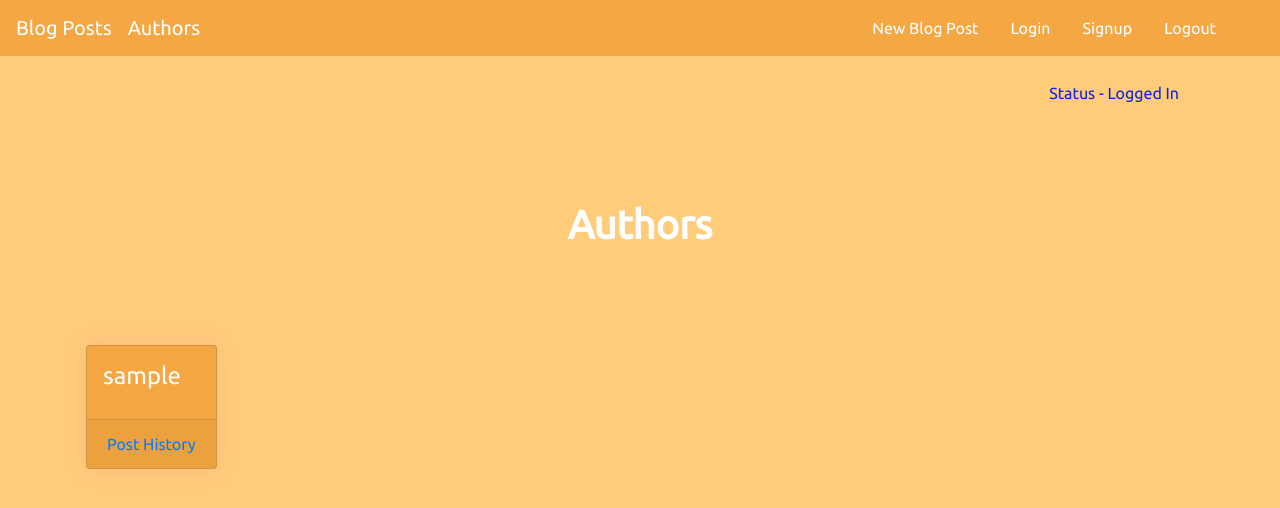
After one commit to j-mccool/blogz, a Flask app: page / in a window 1280 px wide. The commit adds this page. Shown: the top 508 px of the page. Run offline with Flask 2, Linux system fonts and the light colour scheme; the visitor is signed in with stand-in values (Sample User, id 1); data comes from the database, SQL or seed files in the repository; some libraries are stand-ins or nearby versions.

Commit message:
updated to include index.html; functionality works to display all authors and click author to display all posts

```diff
--- a/main.py
+++ b/main.py
@@ -61,6 +61,18 @@ def require_log():
     if not ('username' in session or request.endpoint in allowed_routes):
         flash("Please log in first!", 'error')
         return redirect('/login')
+
+#new index route to act as homepage, listing all usernames
+@app.route('/')
+def index():
+    users = User.query.all()
+    user_id = request.args.get('user')
+    if not user_id:
+        return render_template('index.html', users = users)
+    else:
+        user = User.query.get(user_id)
+        user_posts = Blog.query.filter_by(owner_id=user).order_by(Blog.post_date.desc()).all()
+        return render_template('blog.html', posts=user_posts)
 
 #main route that should display all posts: most recent first
 @app.route('/blog')
--- a/templates/base.html
+++ b/templates/base.html
@@ -10,7 +10,8 @@
 </head>
 
 <nav class="navbar navbar-expand-lg fixed-top ">
-    <a class="navbar-brand" href="/blog">Home</a>
+    <a class="navbar-brand" href="/blog">Blog Posts</a>
+    <a class="navbar-brand" href="/">Authors</a>
     <button class="navbar-toggler" type="button" data-toggle="collapse" data-target="#navbarSupportedContent" aria-controls="navbarSupportedContent"
         aria-expanded="false" aria-label="Toggle navigation">
         <span class="navbar-toggler-icon"></span>
@@ -44,7 +45,7 @@
                         {% if messages %}
                         <ul>
                             {% for category, message in messages %}
-                            <li class="{{cagetory}}">{{ message }}</li>
+                            <li class="{{ cagetory }}">{{ message }}</li>
                             {% endfor %}
                         </ul>
                         {% endif %}
--- a/templates/entry.html
+++ b/templates/entry.html
@@ -12,6 +12,9 @@
             {{line}}<br>
             {% endfor %}
             </p>
+            <p>
+                Written by "blank for now!"
+            </p>
         </div>
     </div>
 </div>
--- /dev/null
+++ b/templates/index.html
@@ -0,0 +1,24 @@
+{% extends "base.html" %}
+{% block content%}
+
+<div class="container">
+    <div class="blog">
+        <h1 class="text-center">Authors</h1>
+        <div class="row">
+        {% for user in users %}
+                {% set link = user.id%}
+            <div class="card">
+                <div class="card-body">
+                    <h4 class="card-title">{{user.username}}</h4>
+                    <p class="card-text"></p>
+                </div>
+                <div class="card-footer">
+                    <a href="/blog?user={{link}}" class="card-link">Post History</a>
+                </div>
+            </div>
+         {% endfor %}
+        </div>
+    </div>
+</div>
+
+{% endblock %}
```
